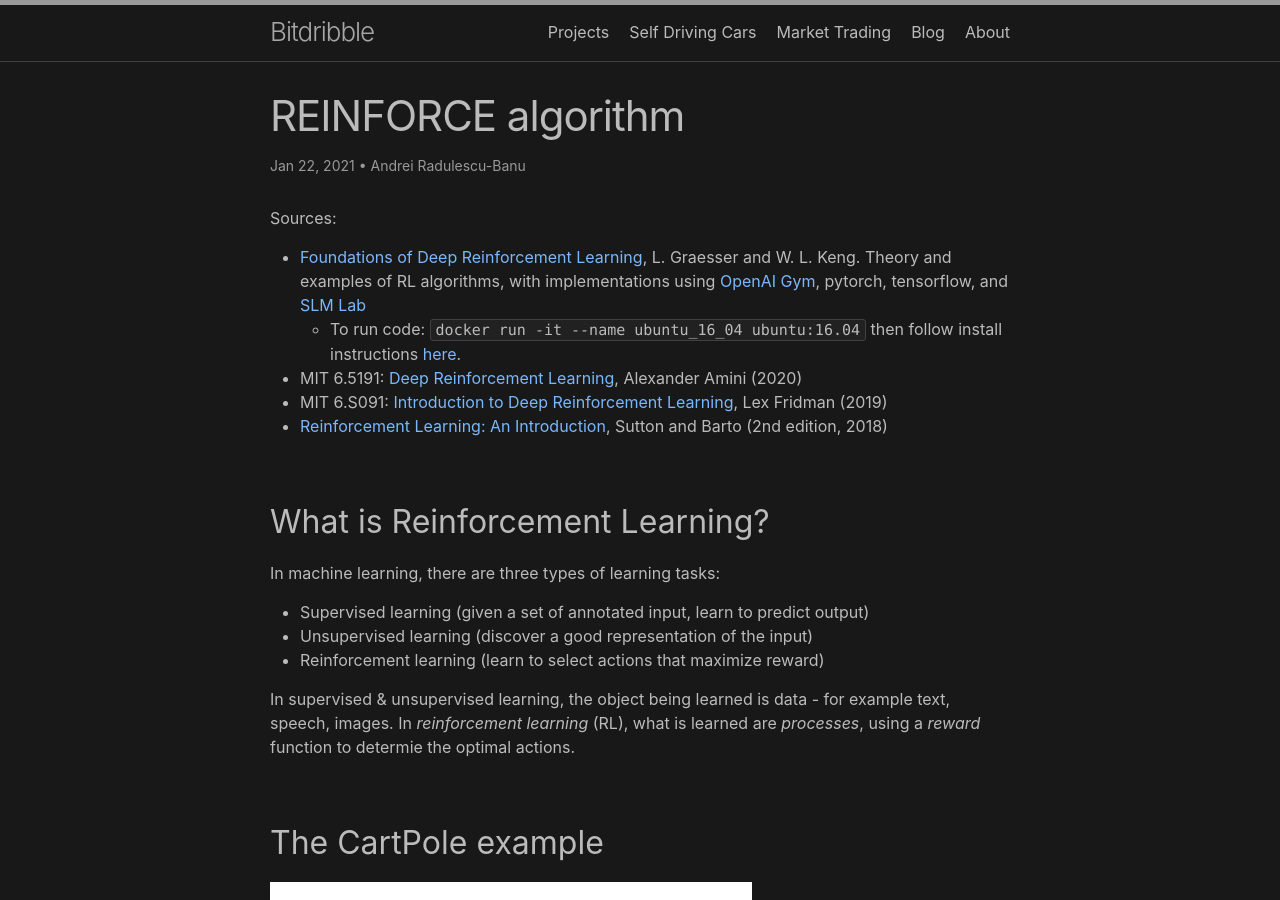
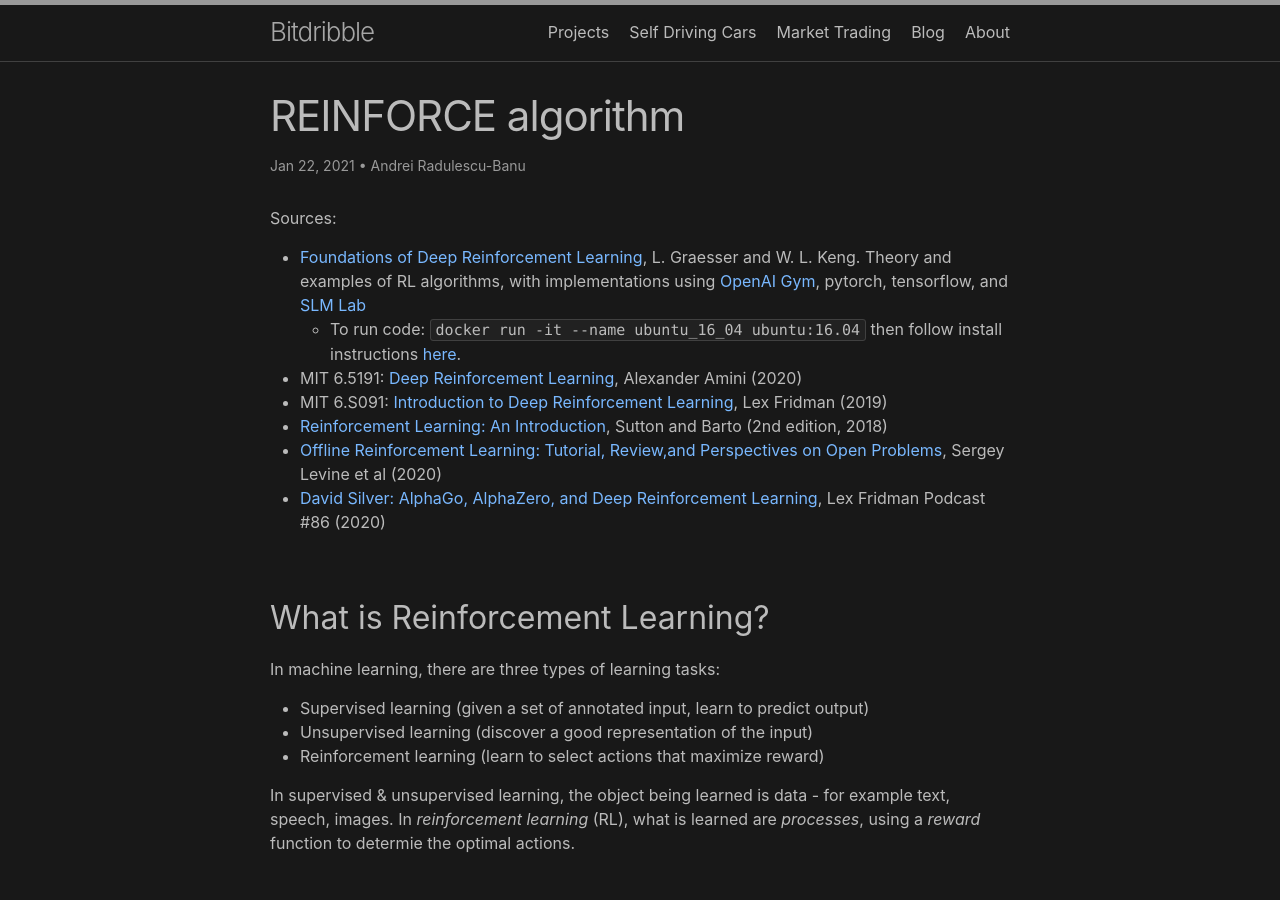
Before and after one commit to analytiq-hub/sigagent.github.io, a Jekyll site: the page built from machine_learning/_posts/2021-01-22-reinforce.md, in a window 1280 px wide and 900 px high. Built offline with Jekyll 4.4.1, drawn with Linux system fonts in a browser that asks for light colours; formulas are drawn with MathJax 3; a script that is not in the unit is left out.

Commit message:
*** empty log message ***

```diff
--- a/machine_learning/_posts/2021-01-22-reinforce.md
+++ b/machine_learning/_posts/2021-01-22-reinforce.md
@@ -12,6 +12,8 @@ Sources:
 * MIT 6.5191: [Deep Reinforcement Learning](https://www.youtube.com/watch?v=i6Mi2_QM3rA), Alexander Amini (2020)
 * MIT 6.S091: [Introduction to Deep Reinforcement Learning](https://www.youtube.com/watch?v=zR11FLZ-O9M&t=2130s), Lex Fridman (2019)
 * [Reinforcement Learning: An Introduction](https://web.stanford.edu/class/psych209/Readings/SuttonBartoIPRLBook2ndEd.pdf), Sutton and Barto (2nd edition, 2018)
+* [Offline Reinforcement Learning: Tutorial, Review,and Perspectives on Open Problems](https://arxiv.org/pdf/2005.01643.pdf), Sergey Levine et al (2020)
+* [David Silver: AlphaGo, AlphaZero, and Deep Reinforcement Learning](https://www.youtube.com/watch?v=uPUEq8d73JI&t=2499s), Lex Fridman Podcast #86 (2020)
 
 ## What is Reinforcement Learning?
 In machine learning, there are three types of learning tasks:
```
